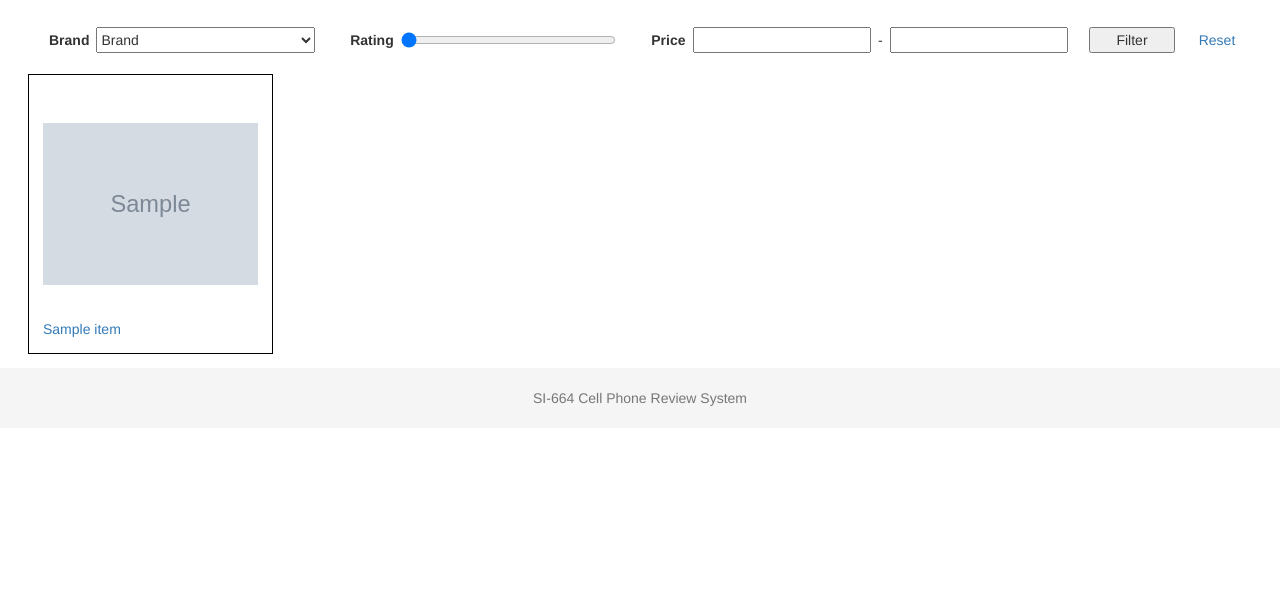
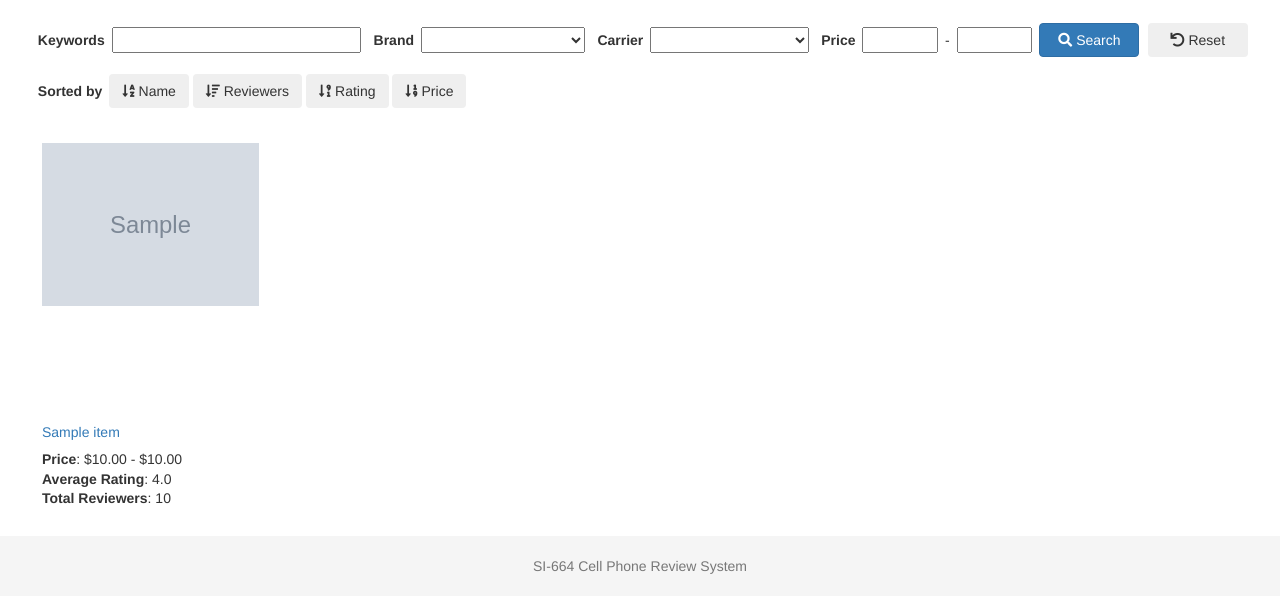
Before and after one commit to CoolestAndy/cell-phone-review-system, a Django app: page / in a window 1280 px wide. Shown: the part 52-665 px from the top of the page. Run offline with Django 3.2, Linux system fonts and the light colour scheme; tables that the repository leaves empty hold one stand-in row (values such as "Sample post"); grey boxes marked "Sample" are stand-in pictures; some libraries are stand-ins or nearby versions.

Commit message:
Sort options

```diff
--- a/cprs/home/static/css/index.css
+++ b/cprs/home/static/css/index.css
@@ -1,7 +1,13 @@
 main .selector {
     display: grid;
-    grid-template-columns: 1fr 1fr 1.5fr 100px 70px;
+    grid-template-columns: 1.5fr 1fr 1fr 1fr auto auto;
     margin: 1em 2em;
+}
+
+main .sort {
+    display: flex;
+    flex-direction: row;
+    margin: 0.5em 2.2em;
 }
 
 main .gallery {
@@ -13,7 +19,7 @@
 main .selector div {
     display: flex;
     flex-direction: row;
-    padding: 0.5em 1em;
+    padding: 0.5em 0.2em;
 }
 
 main .selector label {
@@ -33,24 +39,32 @@
 }
 
 main .selector button {
-    margin: auto 0.5em;
+    margin: auto 0.3em;
+    width: 100px;
 }
 
-#reset {
-    text-align: center;
-    margin: auto auto;
+main .sort label {
+    margin: auto 0.5em;
 }
 
 #products div {
     width: 100%;
-    height: 20em;
-    border: 1px solid black;
+    height: 400px;
     padding: 1em;
     display: grid;
     grid-template-rows: 1fr auto;
 }
 
+#products a {
+    margin: 0.5em 0;
+}
+
 #products p {
+    line-height: 1;
+    margin: 0.2em 0;
+}
+
+#products #img {
     text-align: center;
 }
 
--- a/cprs/home/templates/home/index.html
+++ b/cprs/home/templates/home/index.html
@@ -3,14 +3,23 @@
 {% block head %}
 {% load static %}
 <link rel="stylesheet" type="text/css" href="{% static 'css/index.css' %}">
+{% load static %}
+<link rel="stylesheet" type="text/css" href="{% static 'css/bootstrap-slider.min.css' %}">
+{% load static %}
+<script type="text/javascript" src="{% static 'js/bootstrap-slider.min.js' %}"></script>
 {% endblock %}
 
 {% block content %}
-<form class="selector">
+<form>
+    <div class="selector">
+        <div>
+            <label for="keywords">Keywords</label>
+            <input name="keywords" id="keywords" type="text" value="{{ filters.keywords }}">
+        </div>
         <div>
             <label for="brand">Brand</label>
             <select name="brand">
-            <option value="">Brand</option>
+                <option value=""></option>
                 {% for brand in brands %}
                     {% if filters and filters.brand == brand.name %}
                         <option value="{{ brand.name }}" selected>{{ brand.name }}</option>
@@ -21,8 +30,17 @@
             </select>
         </div>
         <div>
-        <label for="rating">Rating</label>
-        <input name="rating" type="range" min="0" max="5" value="{{ filters.rating }}" step="0.1">
+            <label for="carrier">Carrier</label>
+            <select name="carrier">
+                <option value=""></option>
+                {% for carrier in carriers %}
+                    {% if filters and filters.carrier == carrier.name %}
+                        <option value="{{ carrier.name }}" selected>{{ carrier.name }}</option>
+                    {% else %}
+                        <option value="{{ carrier.name }}">{{ carrier.name }}</option>
+                    {% endif %}
+                {% endfor %}
+            </select>
         </div>
         <div>
             <label for="min_price">Price</label>
@@ -30,14 +48,62 @@
             <p> - </p>
             <input name="max_price" type="number" min="0" value="{{ filters.max_price }}">
         </div>
-    <button>Filter</button>
-    <a id="reset" href="/">Reset</a>
+        <button class="btn btn-primary" type="submit">
+            <i class="fas fa-search"></i>&nbsp;Search
+        </button>
+        <button class="btn btn-secondary" type="reset" onclick="window.location.href = window.location.href.split('?')[0]">
+            <i class="fas fa-undo"></i>&nbsp;Reset
+        </button>
+    </div>
+    <div class="sort">
+        <label>Sorted by</label>
+        <input name="sort" id="sort" type="hidden" value="">
+        <ul class="nav nav-pills">
+            {% if sort == "name-ascending" %}
+                <button class="btn btn-info" onclick="$('#sort').val('name-descending')"><i class="fas fa-sort-alpha-down"></i>&nbsp;Name</button>
+            {% elif sort == "name-descending" %}
+                <button class="btn btn-info" onclick="$('#sort').val('name-ascending')"><i class="fas fa-sort-alpha-down-alt"></i>&nbsp;Name</button>
+            {% else %}
+                <button class="btn btn-secondary" onclick="$('#sort').val('name-ascending')"><i class="fas fa-sort-alpha-down"></i>&nbsp;Name</button>
+            {% endif %}
+
+            {% if sort == "reviewers-ascending" %}
+                <button class="btn btn-info" onclick="$('#sort').val('reviewers-descending')"><i class="fas fa-sort-amount-down-alt"></i>&nbsp;Reviewers</button>
+            {% elif sort == "reviewers-descending" %}
+                <button class="btn btn-info" onclick="$('#sort').val('reviewers-ascending')"><i class="fas fa-sort-amount-down"></i>&nbsp;Reviewers</button>
+            {% else %}
+                <button class="btn btn-secondary" onclick="$('#sort').val('reviewers-descending')"><i class="fas fa-sort-amount-down"></i>&nbsp;Reviewers</button>
+            {% endif %}
+
+            {% if sort == "rating-ascending" %}
+                <button class="btn btn-info" onclick="$('#sort').val('rating-descending')"><i class="fas fa-sort-numeric-down"></i>&nbsp;Rating</button>
+            {% elif sort == "rating-descending" %}
+                <button class="btn btn-info" onclick="$('#sort').val('rating-ascending')"><i class="fas fa-sort-numeric-down-alt"></i>&nbsp;Rating</button>
+            {% else %}
+                <button class="btn btn-secondary" onclick="$('#sort').val('rating-descending')"><i class="fas fa-sort-numeric-down-alt"></i>&nbsp;Rating</button>
+            {% endif %}
+
+            {% if sort == "price-ascending" %}
+                <button class="btn btn-info" onclick="$('#sort').val('price-descending')"><i class="fas fa-sort-numeric-down"></i>&nbsp;Price</button>
+            {% elif sort == "price-descending" %}
+                <button class="btn btn-info" onclick="$('#sort').val('price-ascending')"><i class="fas fa-sort-numeric-down-alt"></i>&nbsp;Price</button>
+            {% else %}
+                <button class="btn btn-secondary" onclick="$('#sort').val('price-ascending')"><i class="fas fa-sort-numeric-down"></i>&nbsp;Price</button>
+            {% endif %}
+        </ul>
+    </div>
 </form>
+
 <div class="gallery" id="products">
     {% for item in items %}
         <div>
-            <img src="{{ item.image }}" alt="{{ item.title }}">
+            <a id="img" href="{% url 'home:details' item.asin %}"><img src="{{ item.image }}" alt="{{ item.title }}"></a>
             <a href="{% url 'home:details' item.asin %}">{{ item.title }}</a>
+            {% if item.min_price and item.max_price %}
+                <p><b>Price</b>: ${{ item.min_price }} - ${{ item.max_price }}</p>
+            {% endif %}
+            <p><b>Average Rating</b>: {{ item.average_rating }}</p>
+            <p><b>Total Reviewers</b>: {{ item.total_reviews }}</p>
         </div>
     {% endfor %}
 </div>
--- a/cprs/home/views.py
+++ b/cprs/home/views.py
@@ -1,39 +1,74 @@
 from collections import Counter
 from datetime import datetime
+
+from django.contrib.auth.mixins import LoginRequiredMixin
 from django.shortcuts import render, redirect
 from django.urls import reverse
 from django.views import View
-from django.contrib.auth.mixins import LoginRequiredMixin
+
 from .models import *
+
 
 class HomeView(View):
     template = 'home/index.html'
 
+    def search_keywords(self, document, query):
+        document = document.lower()
+        for keyword in query.split(' '):
+            if keyword.lower() not in document:
+                return False
+        return True
+
+    def filter_items(self, items, filters):
+        filtered_items = []
+        for item in items:
+            if filters['keywords'] and not self.search_keywords(item.title, filters['keywords']):
+                continue
+            if filters['brand'] and item.brand.name != filters['brand']:
+                continue
+            if filters['carrier'] and item.carrier.name != filters['carrier']:
+                continue
+            if filters['min_price'] and (item.max_price is None or item.max_price < float(filters['min_price'])):
+                continue
+            if filters['max_price'] and (item.min_price is None or item.min_price > float(filters['max_price'])):
+                continue
+            filtered_items.append(item)
+        return filtered_items
+
+    def sort_items(self, items, sort_key, order):
+        if sort_key == 'name':
+            items.sort(key=lambda item: item.title.lower(), reverse=order=='descending')
+        elif sort_key == 'reviewers':
+            items.sort(key=lambda item: item.total_reviews, reverse=order == 'descending')
+        elif sort_key == 'rating':
+            items.sort(key=lambda item: item.average_rating, reverse=order == 'descending')
+        elif sort_key == 'price' and order == 'ascending':
+            items.sort(key=lambda item: item.min_price if item.min_price else 0xffffff)
+        elif sort_key == 'price' and order == 'descending':
+            items.sort(key=lambda item: item.max_price if item.max_price else 0, reverse=True)
+
     def get(self, request):
-        brand_filter = request.GET.get("brand", "")
-        rating_filter = request.GET.get("rating", 0)
-        min_price_filter = request.GET.get("min_price", "")
-        max_price_filter = request.GET.get("max_price", "")
-        items = []
-        for item in Item.objects.all():
-            if brand_filter and item.brand.name != brand_filter:
-                continue
-            if rating_filter and item.average_rating < float(rating_filter):
-                continue
-            if min_price_filter and (item.max_price is None or item.max_price < float(min_price_filter)):
-                continue
-            if max_price_filter and (max_price_filter is None or item.min_price > float(max_price_filter)):
-                continue
-            items.append(item)
+        # filter
+        filters = {
+            'keywords': request.GET.get("keywords", ""),
+            'brand': request.GET.get("brand", ""),
+            'carrier': request.GET.get("carrier", ""),
+            'min_price': request.GET.get("min_price", ""),
+            'max_price': request.GET.get("max_price", "")
+        }
+        items = self.filter_items(Item.objects.all(), filters)
+
+        # sort
+        sort = request.GET.get("sort", "")
+        sort_key, order = sort.split('-') if '-' in sort else ('', '')
+        self.sort_items(items, sort_key, order)
+
         ctx = {
             'brands': Brand.objects.all(),
+            'carriers': Carrier.objects.all(),
             'items': items,
-            'filters': {
-                'brand': brand_filter,
-                'rating': rating_filter,
-                'min_price': min_price_filter,
-                'max_price': max_price_filter
-            }
+            'filters': filters,
+            'sort': sort
         }
         return render(request, self.template, ctx)
 
```
Lines whose indentation alone changed are shown as unchanged.
